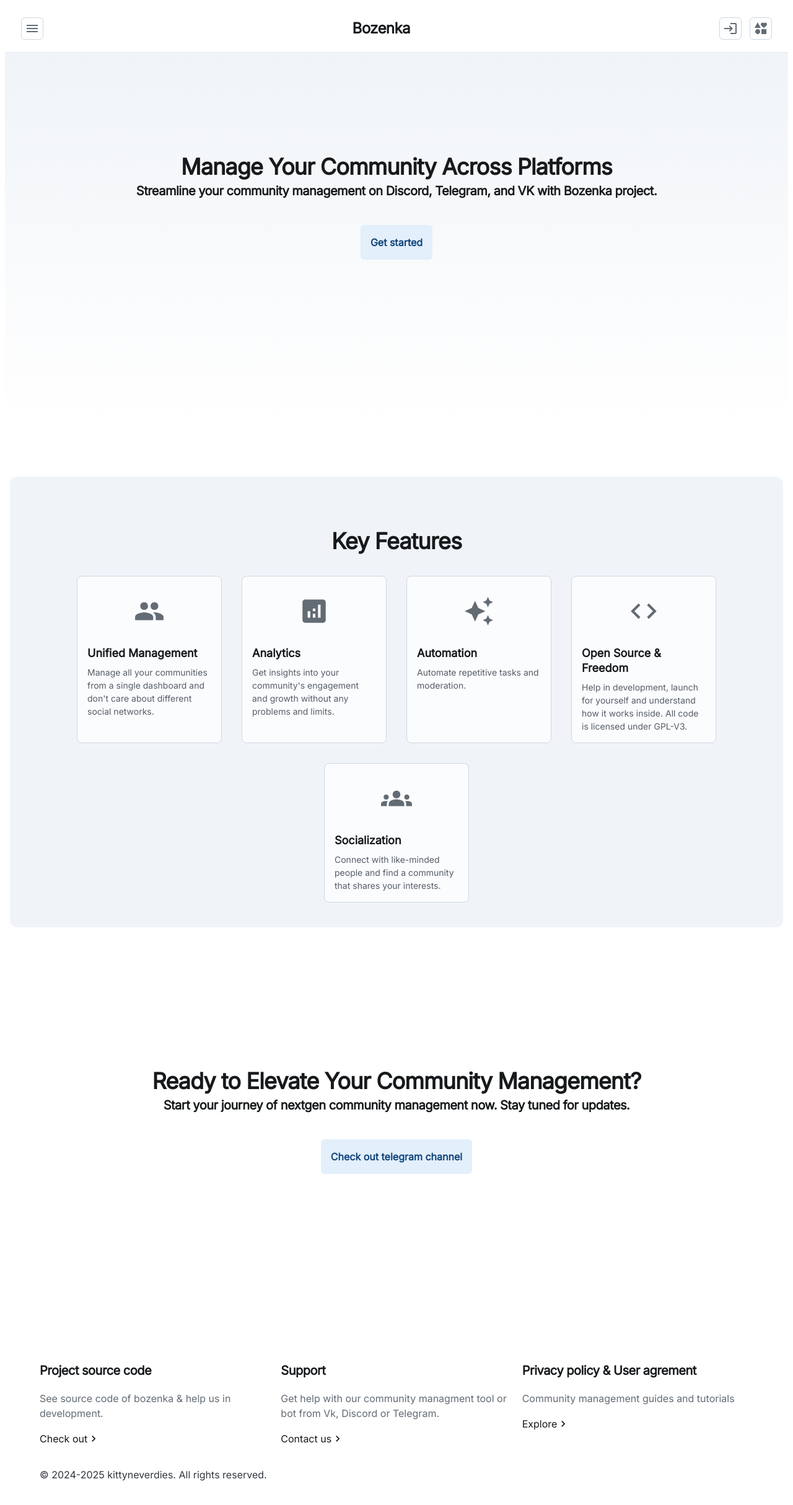
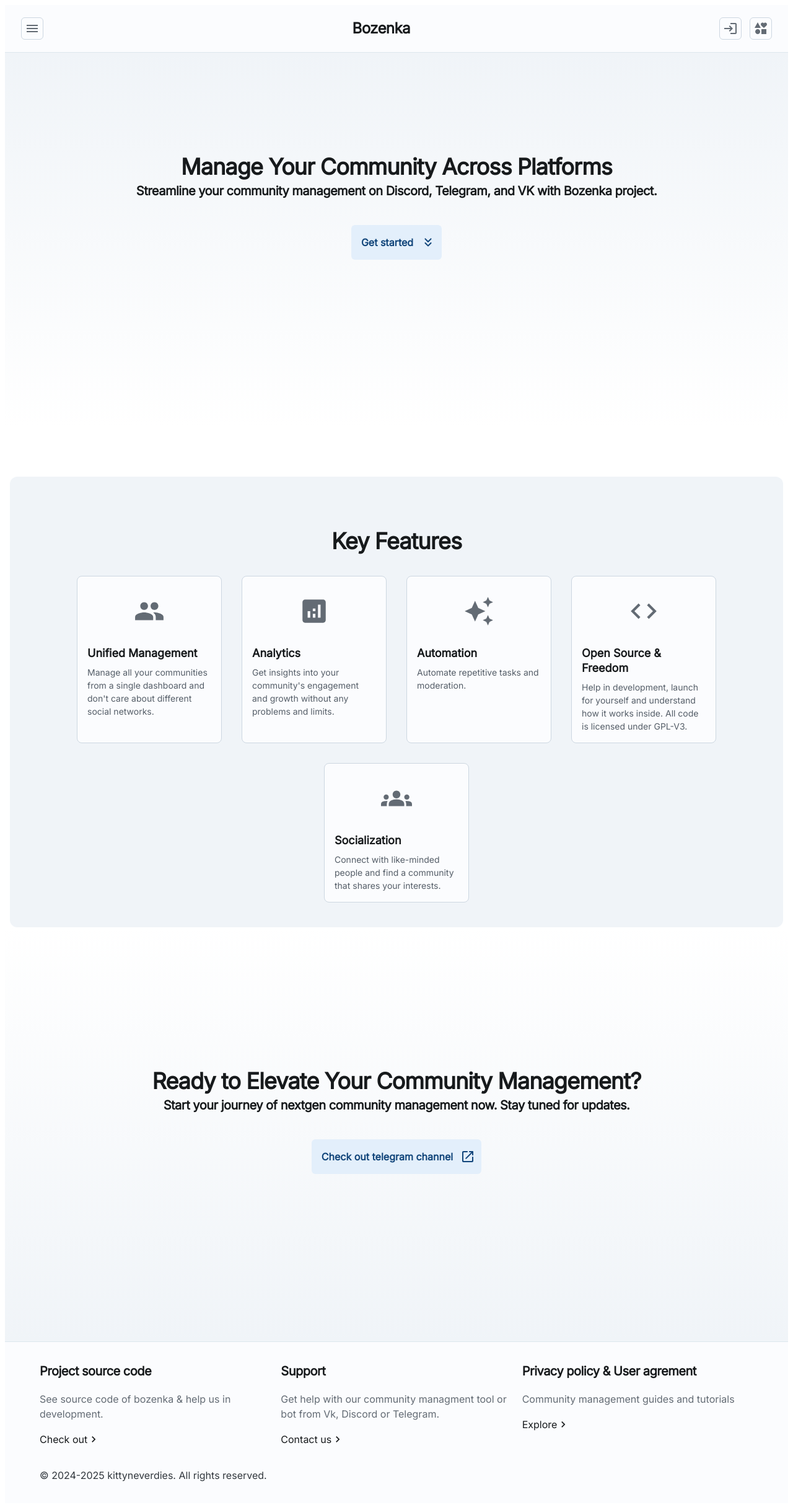
Before and after one commit to KittyNeverDies/Bozenka, a React (Vite) app in the folder bozenka-frontend/: page / in a window 1280 px wide. Shown: the top 2428 px of the page at 62% size. Built offline with nearby package versions, Linux system fonts and the light colour scheme.

Commit message:
feat: Additional homepage improvements + buttons functionality. Footer improvements

```diff
--- a/bozenka-frontend/src/components/Footer.jsx
+++ b/bozenka-frontend/src/components/Footer.jsx
@@ -4,7 +4,13 @@ import KeyboardArrowRight from "@mui/icons-material/KeyboardArrowRight";
 
 const Footer = () => {
   return (
-    <Box sx={{ py: 4, backgroundColor: 'neutral.outlined' }}>
+    <Box sx={{
+      py: 4,
+      backgroundColor: 'background.surface',
+      borderTop: '1px solid',
+
+      borderColor: 'background.level2',
+    }}>
       <Container maxWidth="lg">
         <Grid container spacing={2}>
           <Grid item xs={12} md={4}>
--- a/bozenka-frontend/src/components/Header.jsx
+++ b/bozenka-frontend/src/components/Header.jsx
@@ -54,6 +54,7 @@ export default function JoyHeader() {
         p: 2,
         position: 'stinky',
         borderBottom: '1px solid',
+        backgroundColor: 'background.surface',
         borderColor: 'background.level2',
       }}
     >
--- a/bozenka-frontend/src/index.css
+++ b/bozenka-frontend/src/index.css
@@ -11,6 +11,10 @@
   }
   *::-webkit-scrollbar-track {
     background-color: transparent;
+  }
+
+  html {
+    scroll-behavior: smooth;
   }
 
   body {
--- a/bozenka-frontend/src/routes/Homepage.jsx
+++ b/bozenka-frontend/src/routes/Homepage.jsx
@@ -1,3 +1,6 @@
+import { useRef } from 'react';
+import {Link} from 'react-router-dom';
+
 
 // MUI joy elements
 import Typography from '@mui/joy/Typography';
@@ -11,6 +14,8 @@ import GroupIcon from "@mui/icons-material/Group";
 import GroupsIcon from "@mui/icons-material/Groups";
 import CodeIcon from "@mui/icons-material/Code";
 import AutoAwesomeIcon from "@mui/icons-material/AutoAwesome";
+import KeyboardDoubleArrowDownRoundedIcon from '@mui/icons-material/KeyboardDoubleArrowDownRounded';
+import OpenInNewRoundedIcon from '@mui/icons-material/OpenInNewRounded';
 
 
 
@@ -47,6 +52,12 @@ function HomePage(){
     Home page of bozenka.
     Should be placed in main :)
     */
+
+
+    const KeyFeatures = useRef(null)
+
+    const scrollToFeatures = () => KeyFeatures.current.scrollIntoView()
+
     const features = [
         {
             icon: <GroupIcon sx={{fontSize: 50}}/>,
@@ -106,8 +117,19 @@ function HomePage(){
                     <Button variant="soft" size="lg" sx={{
                         justifyContent: "center",
                         p: 2,
+                        transition: 'transform 0.2s ease, background-color 0.2s ease',
                         border: '1px',
-                    }}>
+                        '&:hover': {
+                            transform: 'scale(1.05)',
+                            bgcolor: 'primary.lightBg',
+                            borderRadius: '',
+                        },
+                        '&:active': {
+                            transform: 'scale(1.20)'
+                        }
+                    }} endDecorator={<KeyboardDoubleArrowDownRoundedIcon/>}
+                    onClick={scrollToFeatures}
+                    >
                         Get started
                     </Button>
                 </Box>
@@ -119,7 +141,7 @@ function HomePage(){
                 ml: 1,
                 mr: 1,
             }}>
-            <Typography level='h1' sx={{
+            <Typography level='h1' ref={KeyFeatures} sx={{
                 textAlign: "center",
                 paddingTop: 10,
                 paddingBottom: 4
@@ -141,6 +163,8 @@ function HomePage(){
                 paddingTop: 18,
                 height: 500,
 
+                backgroundImage: ({ palette }) =>
+                    `linear-gradient(to bottom, ${palette.background.body}, ${palette.background.level1})`,
                 paddingBottom: 3,
             }}>
                 <Typography level='h1' element="h1" sx={{
@@ -156,12 +180,24 @@ function HomePage(){
                     Start your journey of nextgen community management now. Stay tuned for updates.
                 </Typography>
                 <Box textAlign="center" sx={{p:5}}>
-                    <Button variant="soft" size="lg" sx={{
+                    <Link to="https://t.me/bozodevelopment/">
+                    <Button variant="soft" size="lg" endDecorator={<OpenInNewRoundedIcon/>} sx={{
                         justifyContent: "center",
-                        p: 2
+                        p: 2,
+
+                        transition: 'transform 0.2s ease, background-color 0.2s ease',
+                        '&:hover': {
+                            transform: 'scale(1.05)',
+                            bgcolor: 'primary.lightBg',
+                            borderRadius: '',
+                        },
+                        '&:active': {
+                            transform: 'scale(1.20)'
+                        }
                     }}>
                         Check out telegram channel
                     </Button>
+                    </Link>
                 </Box>
             </Box>
         </>
```
